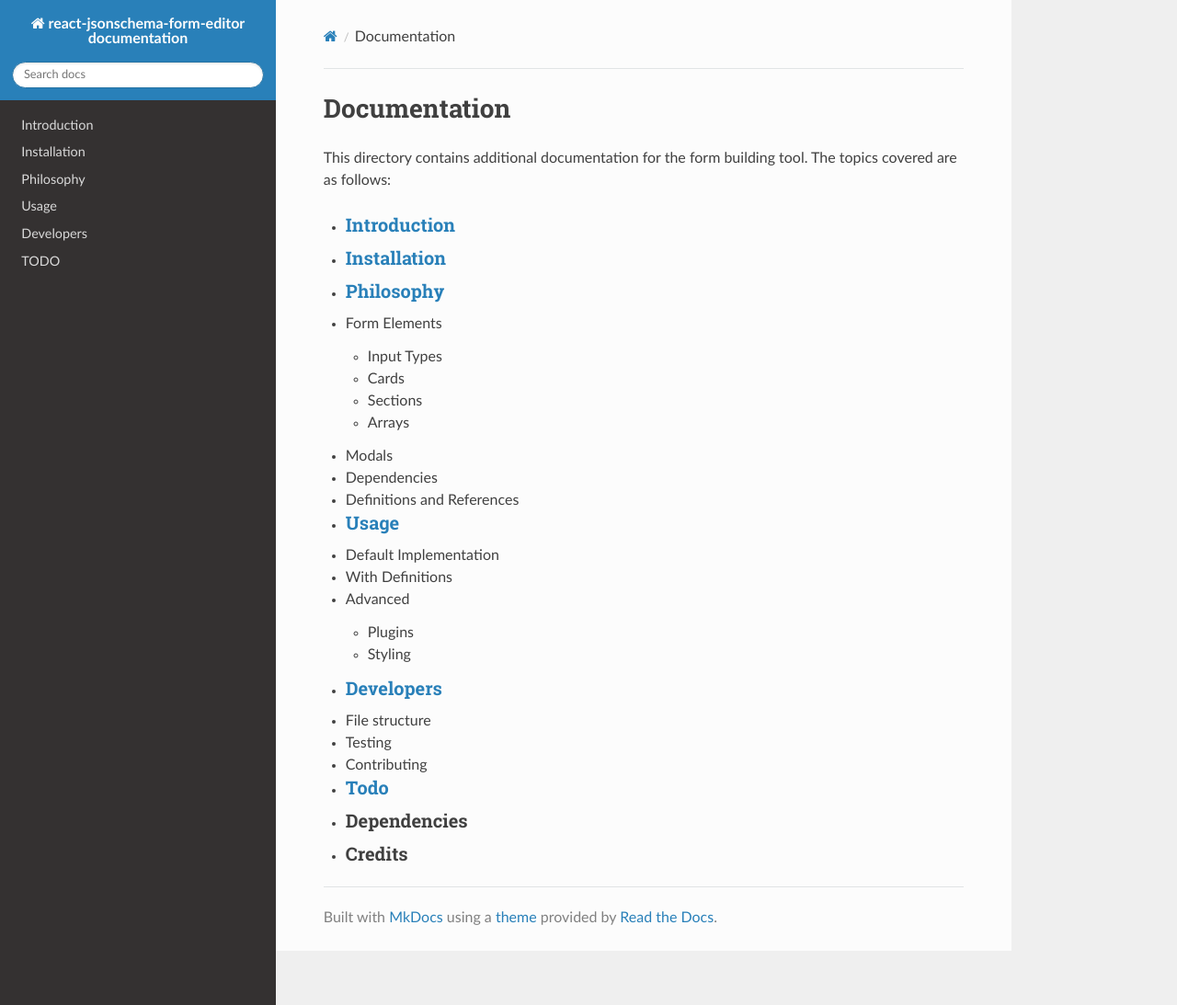
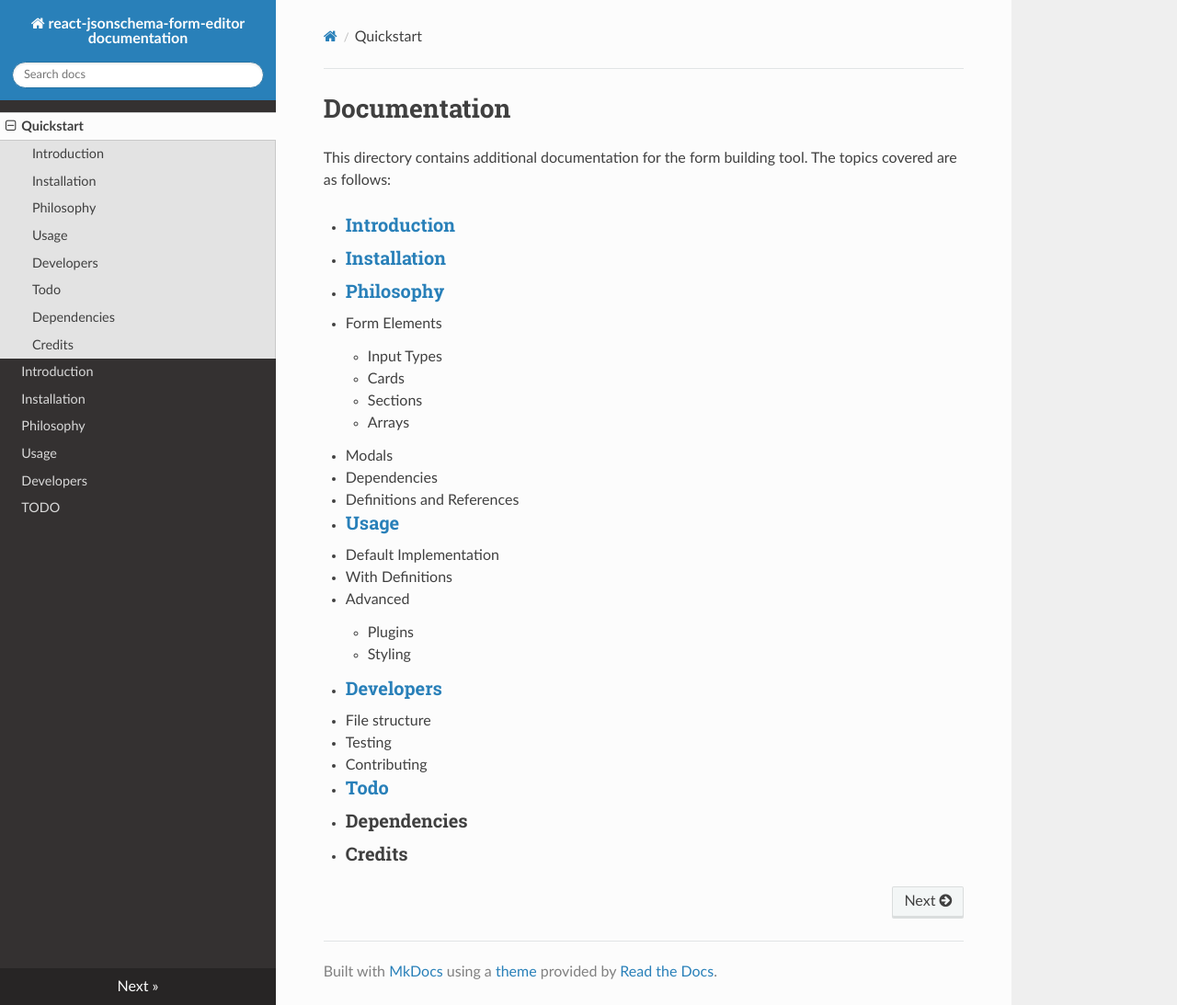
Before and after one commit to ginkgobioworks/react-json-schema-form-builder, an MkDocs documentation site: the page built from docs/README.md, in a window 1280 px wide and 1093 px high. Shown: the whole window at 92% size. Built offline with MkDocs 1.6.1, drawn with Linux system fonts in a browser that asks for light colours; nearby versions of some CDN libraries; part of the change alters nothing that is shown.

Commit message:
read the docs config

```diff
--- a/mkdocs.yml
+++ b/mkdocs.yml
@@ -5,6 +5,7 @@ theme: readthedocs
 extra_javascript: []
 
 nav:
+  - Quickstart: README.md
   - Introduction: Introduction.md
   - Installation: Installation.md
   - Philosophy: Philosophy.md
```
